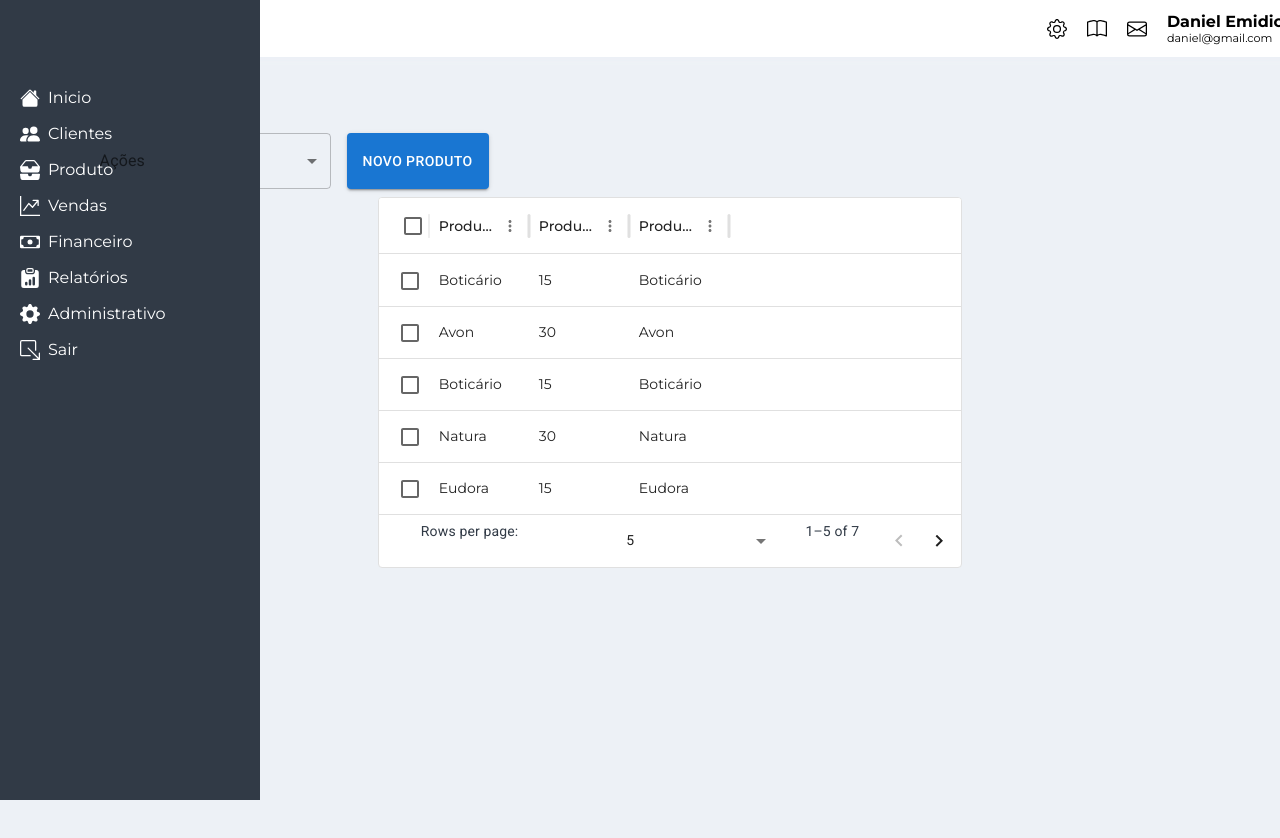
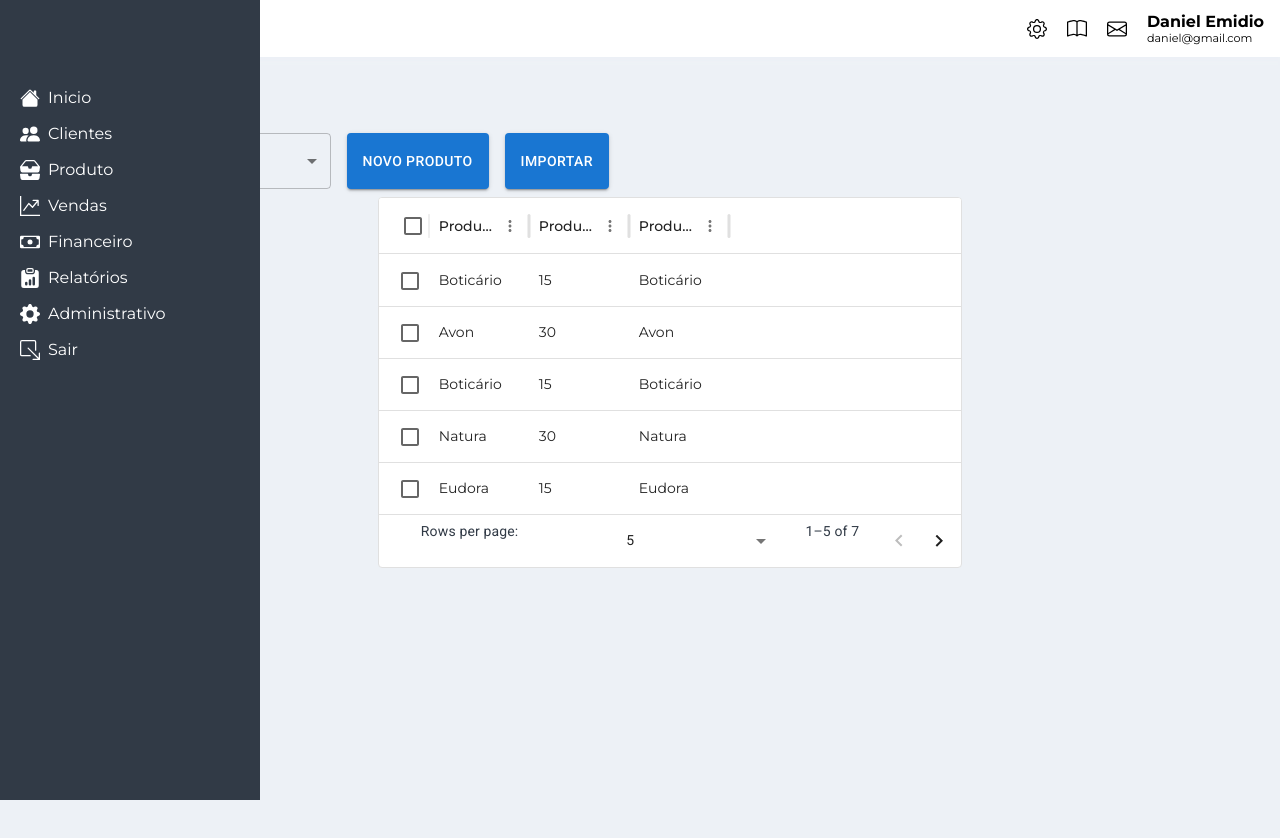
Before and after one commit to DanielEmidio1988/r-beauty-web, a React (Create React App) app: page /admin/product/brands in a window 1280 px wide. Shown: the top 838 px of the page. Built offline with nearby package versions, Linux system fonts and the light colour scheme.

Commit message:
Refatoração da aplicação utilizando MUI. Pt 2

```diff
--- a/src/layouts/adminlayout/AdminLayout.tsx
+++ b/src/layouts/adminlayout/AdminLayout.tsx
@@ -3,21 +3,32 @@
 import { Outlet } from "react-router-dom";
 import MenuAdmin from "./components/menuadmin/MenuAdmin";
 import HeaderAdmin from "./components/headeradmin/HeaderAdmin";
+import { Drawer, Grid } from "@mui/material";
 
 function AdminLayout(){
     return(
-        <main className={style.adminlayout}>
-            <aside className={style.adminlayout___menuarea}>
+        <Grid component="main" className={style.adminlayout}>
+            <Drawer
+                component="aside"
+                variant="permanent"
+                className={style.adminlayout___menuarea}
+            >
                 <MenuAdmin/>
-            </aside>
-            <section className={style.adminlayout___contentarea}>
+            </Drawer>
+            <Grid
+                component="section"
+                className={style.adminlayout___contentarea}
+            >
                 <HeaderAdmin/>
-                <section className={style.adminlayout___contentarea___content}>
+                <Grid
+                    component="section"
+                    className={style.adminlayout___contentarea___content}
+                >
                     <Outlet/>
-                </section>
-            </section>
+                </Grid>
+            </Grid>
 
-        </main>
+        </Grid>
     )
 }
 
--- a/src/layouts/adminlayout/components/headeradmin/HeaderAdmin.module.scss
+++ b/src/layouts/adminlayout/components/headeradmin/HeaderAdmin.module.scss
@@ -4,8 +4,7 @@
     background-color: $white-color;
     box-shadow: 4px 4px 4px $gray-color-medium;
     padding: 12px 16px;
-    width: calc(100% + 40px);
-    margin-left: -20px;
+    width: 100%;
 
     .headeradmin___navarea{
 
--- a/src/layouts/adminlayout/components/menuadmin/MenuAdmin.tsx
+++ b/src/layouts/adminlayout/components/menuadmin/MenuAdmin.tsx
@@ -1,3 +1,4 @@
+import { Grid } from "@mui/material";
 import style from "./MenuAdmin.module.scss";
 import { useMenuAdminViewModel } from "./MenuAdminViewModel";
 
@@ -5,11 +6,16 @@
     const { activeMenu, menuItens, openMenu } = useMenuAdminViewModel();
 
     return(
-        <nav className={style.menuadmin}>
-            <div className={style.menuadmin___logoArea}>
+        <Grid
+            component="nav"
+            className={style.menuadmin}
+        >
+            <Grid className={style.menuadmin___logoArea}>
                 {/* Logo */}
-            </div>
-            <div className={style.menuadmin___navcontainer}>
+            </Grid>
+            <Grid
+                className={style.menuadmin___navcontainer}
+            >
                 <ul className={style.navmenu}>
                 {menuItens && menuItens.map((menu, index)=>{
                     const isActive = activeMenu === index;
@@ -43,9 +49,9 @@
                     )
                 })}
                 </ul>
-            </div>
+            </Grid>
 
-        </nav>
+        </Grid>
     )
 }
 
--- /dev/null
+++ b/src/pages/admin/customer/customer/Customer.module.scss
@@ -0,0 +1,4 @@
+
+@import "../../../../assets/scss/styled.scss";
+
+.customer{}
--- /dev/null
+++ b/src/pages/admin/customer/customer/CustomerTypes.tsx
@@ -0,0 +1,2 @@
+
+export interface CustomerProps{}
--- a/src/pages/admin/product/brands/registerbrand/RegisterBrandPage.tsx
+++ b/src/pages/admin/product/brands/registerbrand/RegisterBrandPage.tsx
@@ -54,6 +54,12 @@
                 >
                     Novo Produto
                 </Button>
+                <Button
+                    variant="contained"
+                    onClick={() => { }}
+                >
+                    Importar
+                </Button>
             </Grid>
             <Grid container justifyContent="center" size={12}>
                 <Grid size={{ xs: 12, sm: 6  }}>
--- a/src/pages/admin/product/products/product/ProductPage.tsx
+++ b/src/pages/admin/product/products/product/ProductPage.tsx
@@ -44,7 +44,7 @@
                     <TextField
                         id="select-actions-items"
                         select
-                        label="Ações"
+                        // label="Ações"
                         defaultValue=""
                     >
                         <MenuItem value="">
@@ -62,6 +62,12 @@
                         onClick={() => goToRegisterProductPage(navigate)}
                     >
                         Novo Produto
+                    </Button>
+                    <Button
+                        variant="contained"
+                        onClick={() => goToRegisterProductPage(navigate)}
+                    >
+                        Importar
                     </Button>
                 </Grid>
                 <Grid size={12}>
```
Also changed, not shown: generatePage.js (+14 -28 lines), src/pages/admin/customer/customer/Customer.tsx (added, +15 -0 lines), src/pages/admin/customer/customer/CustomerModel.ts (added, +14 -0 lines), src/pages/admin/customer/customer/CustomerViewModel.ts (added, +9 -0 lines).
